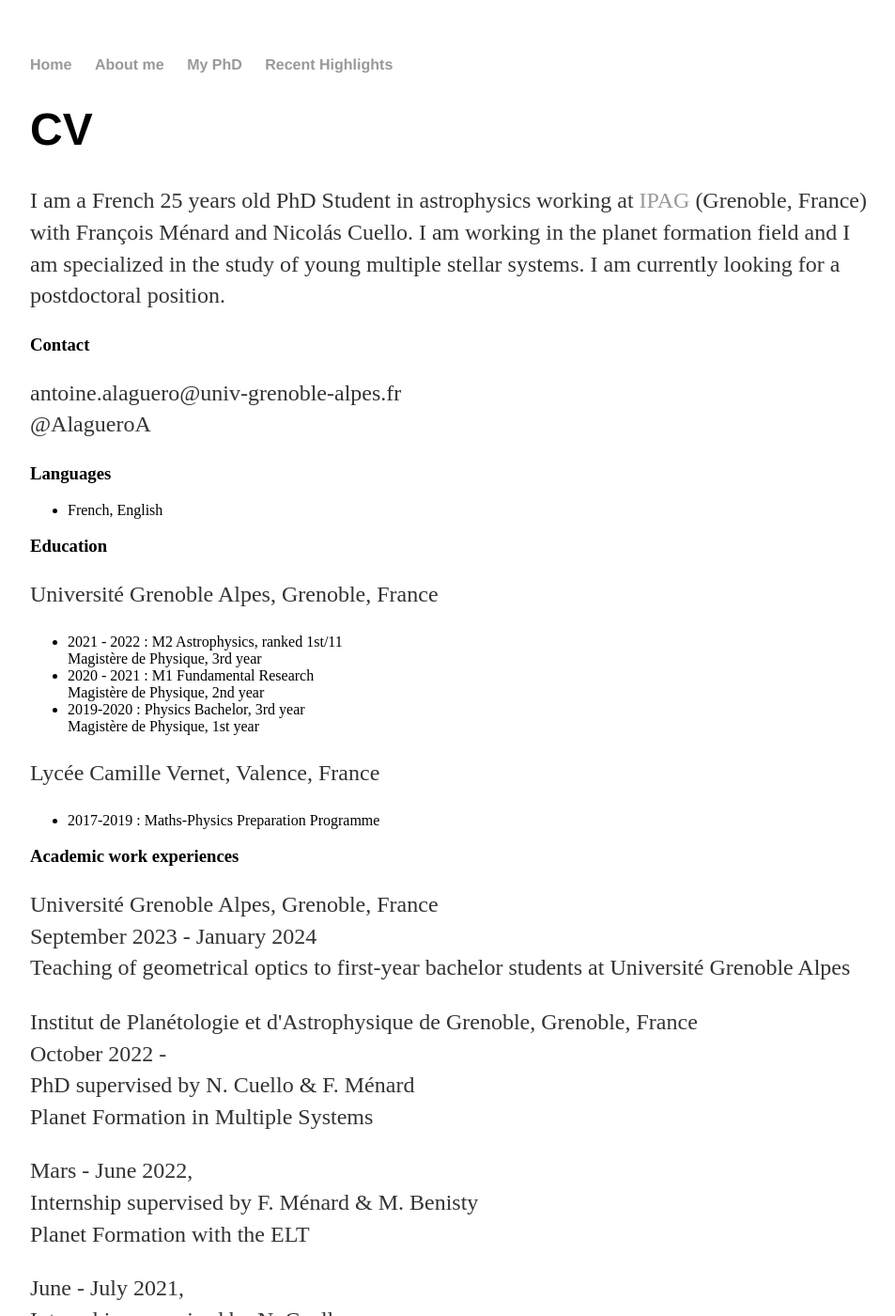
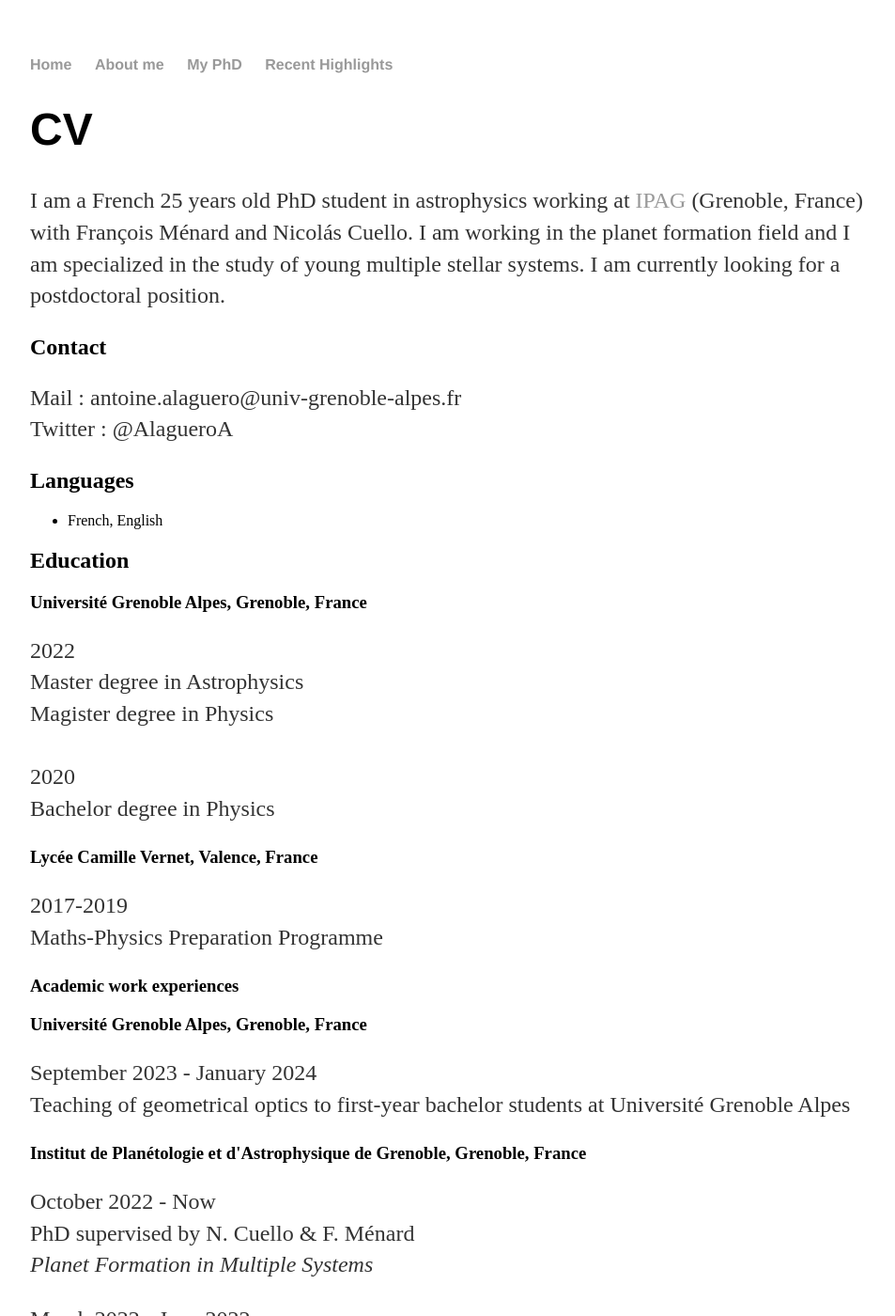
Before and after one commit to AlagueroA/AlagueroA.github.io, a Jekyll site: the page built from about/index.html, in a window 1280 px wide and 1400 px high. Shown: the whole window at 94% size, without its empty margins (160-1113 px from the left). Built offline with Jekyll 4.4.1, drawn with Linux system fonts in a browser that asks for light colours; some of the changed text lies outside the part shown.

```diff
--- a/about/index.html
+++ b/about/index.html
@@ -13,80 +13,131 @@ title: About
 <body>
     <h1>CV</h1>
     <p>
-        I am a French 25 years old PhD Student in astrophysics working at
+        I am a French 25 years old PhD student in astrophysics working at
         <a href="https://ipag.osug.fr">IPAG</a> (Grenoble, France) with François Ménard and Nicolás Cuello.
         I am working in the planet formation field and I am specialized in the study of young multiple stellar systems.
         I am currently looking for a postdoctoral position.
     </p>
 
-    <h3>Contact</h3>
+    <h2>Contact</h2>
     <p>
-        antoine.alaguero@univ-grenoble-alpes.fr<br>
-        @AlagueroA
+        Mail : antoine.alaguero@univ-grenoble-alpes.fr<br>
+        Twitter : @AlagueroA
     </p>
 
-    <h3>Languages</h3>
+    <h2>Languages</h2>
     <ul>
         <li>French, English</li>
     </ul>
 
-    <h3>Education</h3>
+    <h2>Education</h2>
+    <h3>
+        Université Grenoble Alpes, Grenoble, France
+    </h3>
+
     <p>
-        Université Grenoble Alpes, Grenoble, France
+        2022<br>
+        Master degree in Astrophysics<br>
+        Magister degree in Physics<br>
+    <br>
+        2020<br>
+        Bachelor degree in Physics
     </p>
-    <ul>
-        <li>2021 - 2022 : M2 Astrophysics, ranked 1st/11<br>
-            Magistère de Physique, 3rd year</li>
-        <li>2020 - 2021 : M1 Fundamental Research<br>
-            Magistère de Physique, 2nd year</li>
-        <li>2019-2020 : Physics Bachelor, 3rd year<br>
-            Magistère de Physique, 1st year</li>
-    </ul>
+    <h3>
+        Lycée Camille Vernet, Valence, France
+    </h3>
+
     <p>
-        Lycée Camille Vernet, Valence, France
+        2017-2019<br>
+        Maths-Physics Preparation Programme</li>
     </p>
-    <ul>
-        <li>2017-2019 : Maths-Physics Preparation Programme</li>
-    </ul>
 
     <h3>Academic work experiences</h3>
+
+    <h3>
+        Université Grenoble Alpes, Grenoble, France
+    </h3>
     <p>
-        Université Grenoble Alpes, Grenoble, France<br>
         September 2023 - January 2024<br>
         Teaching of geometrical optics to first-year bachelor students at Université Grenoble Alpes
     </p>
+    <h3>
+        Institut de Planétologie et d'Astrophysique de Grenoble, Grenoble, France
+    </h3>
+    <p>
+        October 2022 - Now<br>
+        PhD supervised by N. Cuello & F. Ménard<br>
+        <i>Planet Formation in Multiple Systems</i>
+    </p>
+    <p>
+        March 2022 - June 2022,<br>
+        Internship supervised by F. Ménard & M. Benisty<br>
+        <i>Planet Formation with the ELT</i>
+    </p>
+    <p>
+        June 2021 - July 2021,<br>
+        Internship supervised by N. Cuello<br>
+        <i>Disc dynamics in triple systems</i>
+    </p>
+
+    <h2>Other work experiences</h2>
+
+    <h3>
+        Supermarket Intermarché, Villeneuve de Berg, France
+    </h3>
+    <p>
+        2015 - 2018, from June to August each year<br>
+        Student job, self-service employee
+    </p>
+
+    <h3>
+        Supermarket E. Leclerc, Aubenas, France
+    </h3>
+    <p>
+        2019 - 2022, from June to August each year<br>
+        Student job, self-service employee
+    </p>
+
+    <h2>Professional Skills</h2>
+
+    <p>
+        Teamwork, Organization of events
+    </p>
+
+
+    <h2>Personal Skills</h2>
+
+    <p>
+        Ambitious, Open-minded, Versatile
+    </p>
+
+    <h2>Publications</h2>
+
+    <p>
+        Link to ORCID and ADS and recent highlights page
+    </p>
+
+
+    <h2>Other activities</h2>
+
+    <h3>Outreach</h3>
     <p>
         Institut de Planétologie et d'Astrophysique de Grenoble, Grenoble, France<br>
-        October 2022 - <br>
-        PhD supervised by N. Cuello & F. Ménard<br>
-        Planet Formation in Multiple Systems
-    </p>
-    <p>
-        Mars - June 2022,<br>
-        Internship supervised by F. Ménard & M. Benisty<br>
-        Planet Formation with the ELT
-    </p>
-    <p>
-        June - July 2021,<br>
-        Internship supervised by N. Cuello<br>
-        Disc dynamics in triple systems
+        October 2022 - Now<br>
+        Animation of outreach telescope sessions
     </p>
 
-    <h3>Other work experiences</h3>
+    <p>
+        November 2023  <br>
+        Outreach seminar open to the entire laboratory
+    </p>
 
-    <h3>Professional Skills</h3>
+    <p>
+        Pint of Science festival, Grenoble, France<br>
+        Mai 2023  <br>
+        Outreach presentation in a bar in collaboration with N. Cuello
+    </p>
 
-    <h3>Personal Skills</h3>
-
-    <h3>Publications</h3>
-
-    <h3>Other activities</h3>
-    <h4>Outreach</h4>
-    <p>
-        Institut de Planétologie et d'Astrophysique de Grenoble, Grenoble, France<br>
-        October 2022 - <br>
-        Animation of outreach telescope sessions
-    </p>
 
     <h4>Organization of events</h4>
     <p>
```
Also changed, not shown: other parts of about/index.html (+2 -1 lines), 1 other file.
